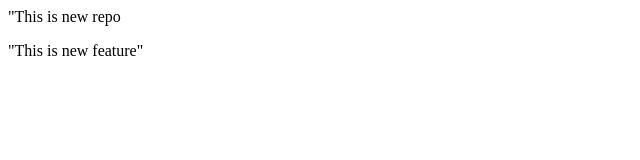
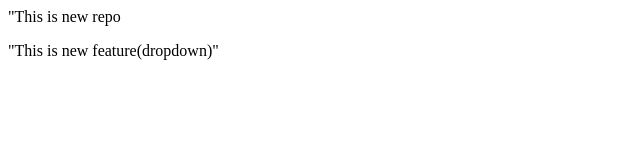
Before and after one commit to HasanthiEV/localrepo, a plain HTML site: page LocalRepo/index.html in a window 1280 px wide. Shown: the full height of the page, 0-640 px from the left. Drawn offline with Linux system fonts and the light colour scheme.

```diff
--- a/LocalRepo/index.html
+++ b/LocalRepo/index.html
@@ -1,2 +1,2 @@
 <p>"This is new repo</p>
-<p>"This is new feature"</p>
+<p>"This is new feature(dropdown)"</p>
```
